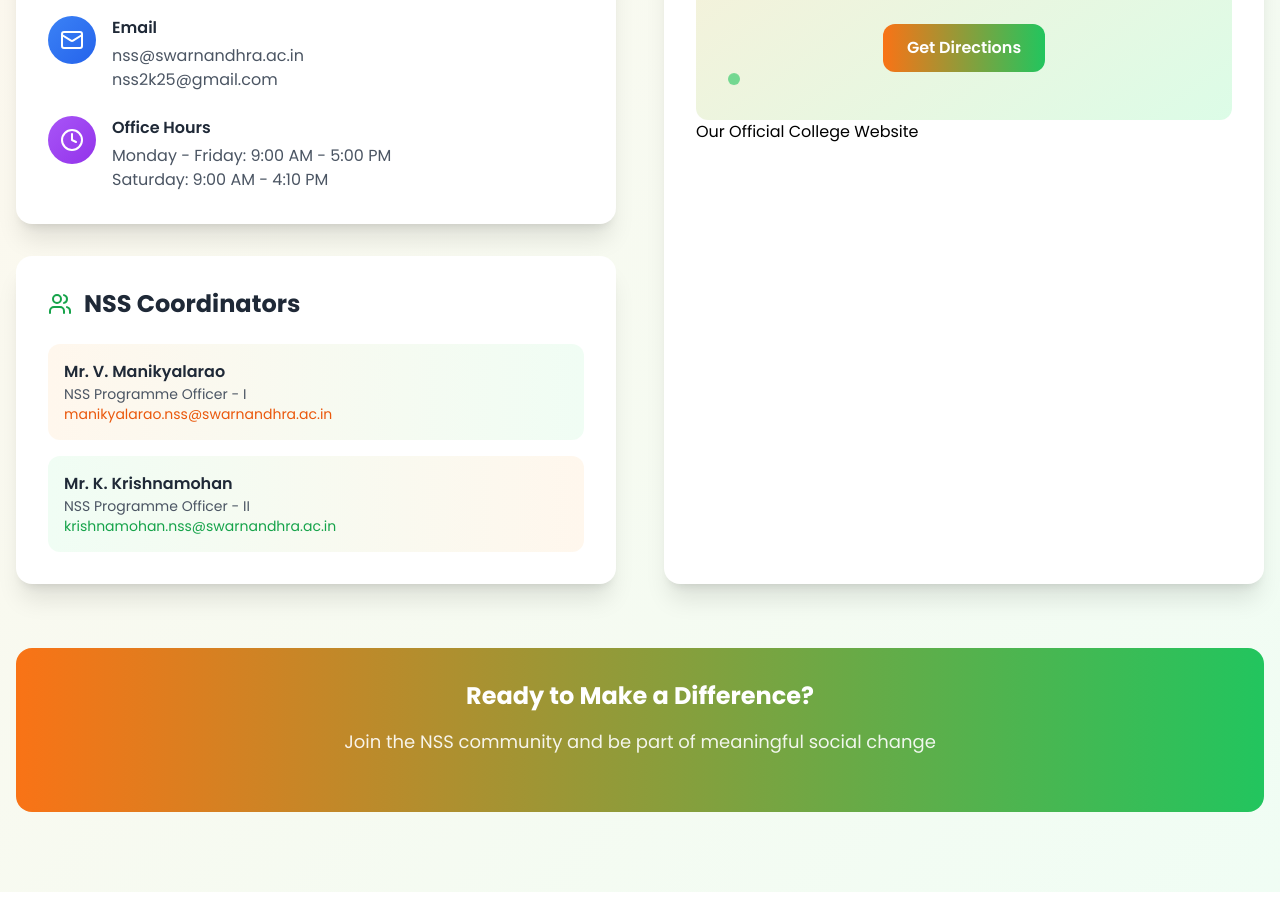
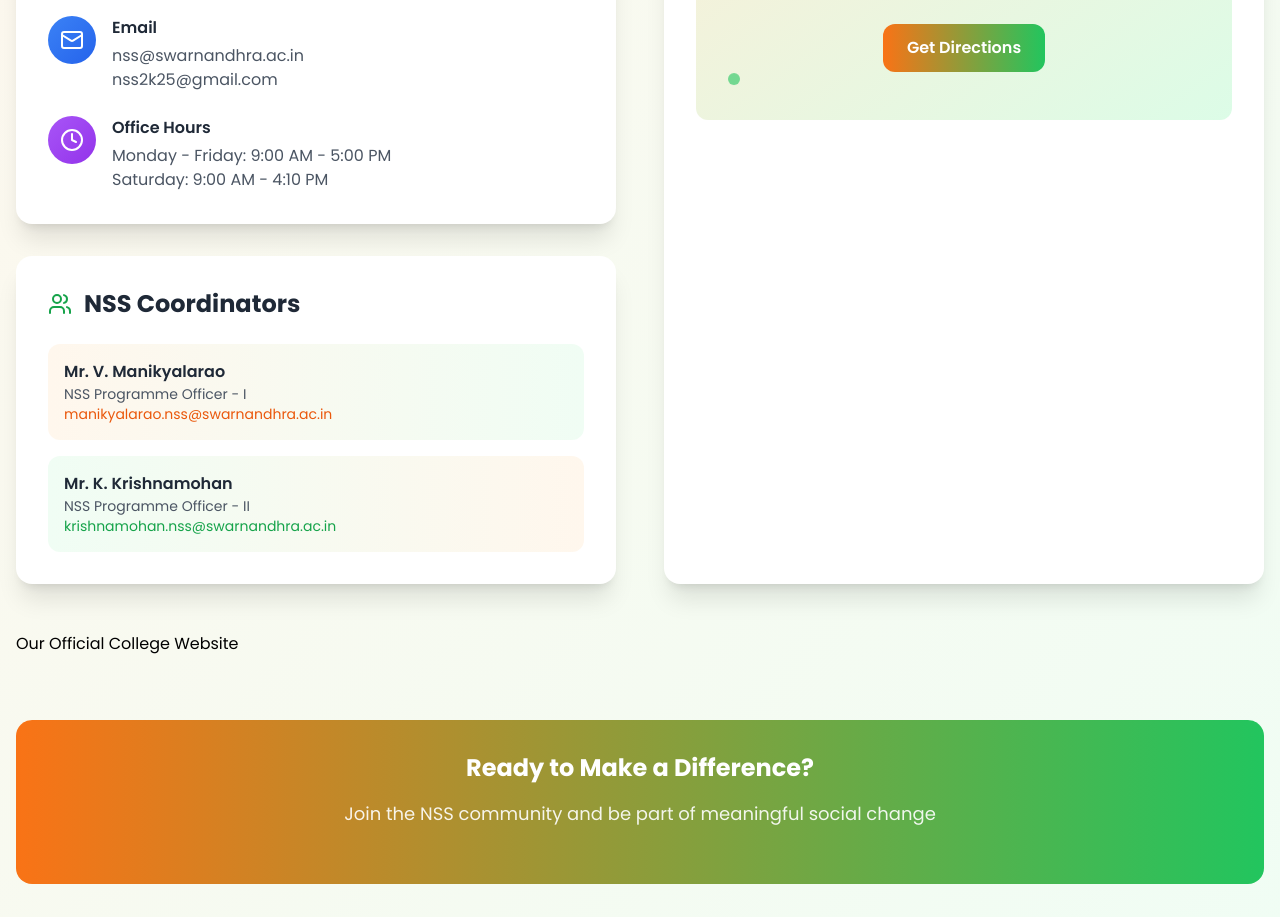
Before and after one commit to Prograto/NSSDay-2k25, a React (Vite) app: page / in a window 1280 px wide. Shown: the part 6645-7562 px from the top of the page. Before the commit the page ends 7537 px from the top, so only its background shows below. Built offline with nearby package versions, Linux system fonts and the light colour scheme.

Commit message:
Update Contact.tsx

```diff
--- a/src/components/Contact.tsx
+++ b/src/components/Contact.tsx
@@ -125,8 +125,8 @@ const Contact: React.FC = () => {
               <div className="absolute bottom-8 left-8 w-3 h-3 bg-green-500 rounded-full opacity-60 animate-bounce"></div>
               <div className="absolute top-1/3 left-4 w-2 h-2 bg-orange-400 rounded-full opacity-60 animate-ping"></div>
             </div>
-            <a href="https://www.swarnandhra.ac.in/">Our Official College Website</a>
           </div>
+          <a href="https://www.swarnandhra.ac.in/">Our Official College Website</a>
         </div>
 
         {/* Call to Action */}
```
